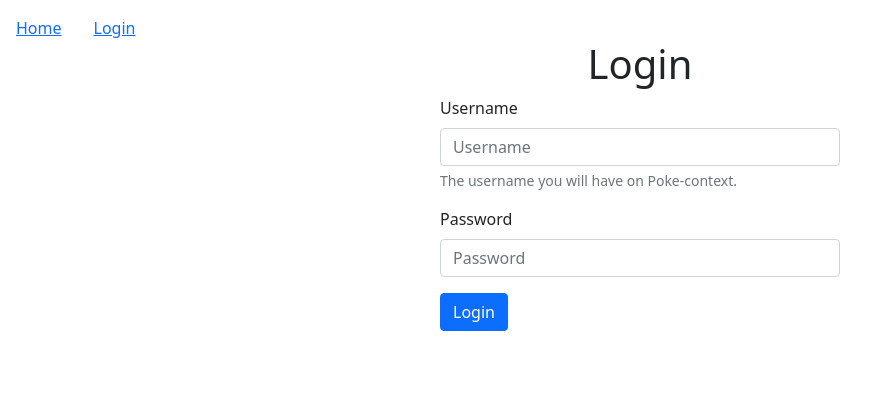
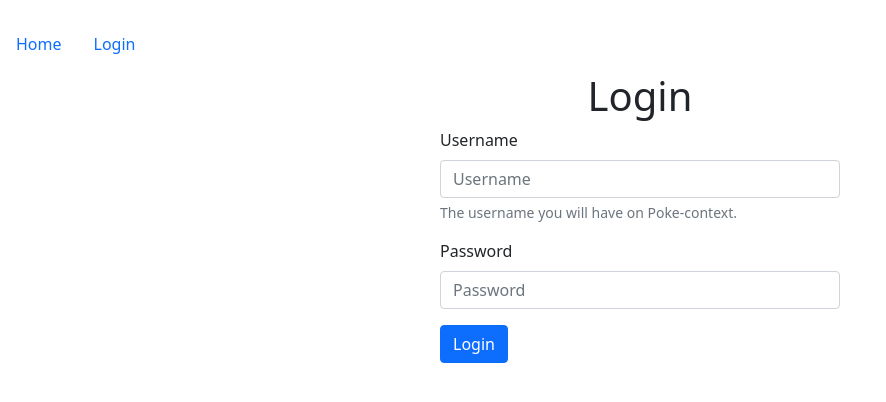
Before and after one commit to kevinganem/Konexio-Poke-Context, a React (Create React App) app: page /login in a window 1280 px wide. Shown: the top 402 px of the page, without its empty margins (0-886 px from the left). Built offline with nearby package versions, Linux system fonts and the light colour scheme.

Commit message:
fixing bootstrap

```diff
--- a/src/App.js
+++ b/src/App.js
@@ -19,11 +19,11 @@ import "bootstrap/dist/css/bootstrap.min.css";
 function App() {
   return (
     <BrowserRouter>
-      <nav className="pt-3">
-        <Link className="p-3" to="/">
+      <nav className="nav pt-3">
+        <Link className="p-3 nav-item nav-link active" to="/">
           Home
         </Link>
-        <Link className="p-3" to="/login">
+        <Link className="p-3 nav-item nav-link active" to="/login">
           Login
         </Link>
       </nav>
```
